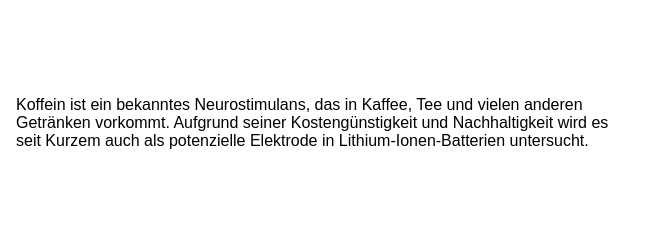
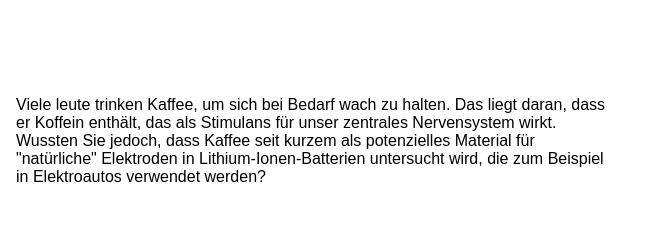
Before and after one commit to tpitesa/cof, a plain HTML site: page index.html in a window 1280 px wide. Shown: the full height of the page, 176-837 px from the left. Drawn offline with Linux system fonts and the light colour scheme.

Commit message:
Update index.html

```diff
--- a/index.html
+++ b/index.html
@@ -36,7 +36,7 @@
         </div>
         <div class="text">
             <p>
-                Koffein ist ein bekanntes Neurostimulans, das in Kaffee, Tee und vielen anderen Getränken vorkommt. Aufgrund seiner Kostengünstigkeit und Nachhaltigkeit wird es seit Kurzem auch als potenzielle Elektrode in Lithium-Ionen-Batterien untersucht.
+                Viele leute trinken Kaffee, um sich bei Bedarf wach zu halten. Das liegt daran, dass er Koffein enthält, das als Stimulans für unser zentrales Nervensystem wirkt. Wussten Sie jedoch, dass Kaffee seit kurzem als potenzielles Material für "natürliche" Elektroden in Lithium-Ionen-Batterien untersucht wird, die zum Beispiel in Elektroautos verwendet werden?
             </p>
         </div>
     </div>
```
